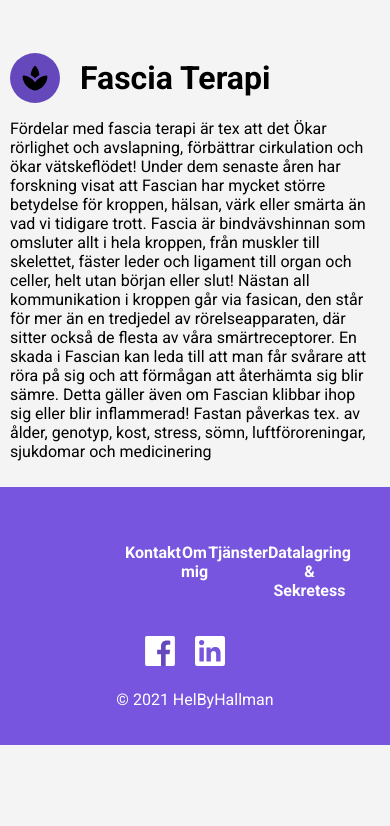
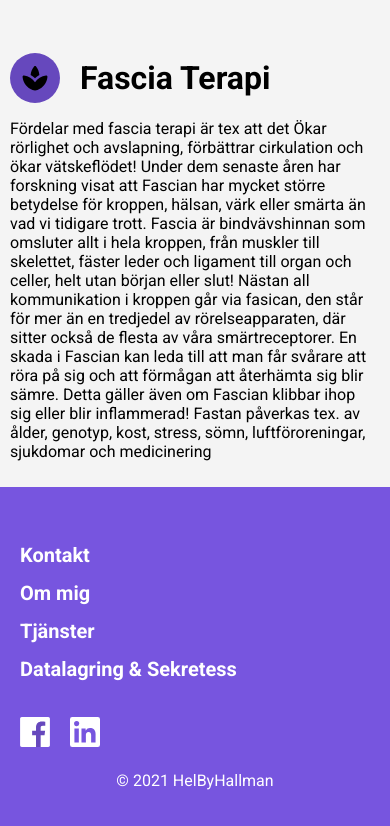
Before and after one commit to pannoury/HelByHallman, a plain HTML site: page public_html/index.html in a window 390 px wide. Shown: the part 1365-2191 px from the top of the page. Before the commit the page ends 2110 px from the top, so only its background shows below. Drawn offline with nearby package versions, Linux system fonts and the light colour scheme.

Commit message:
mobile dev

```diff
--- a/public_html/Style/Components/_footer.scss
+++ b/public_html/Style/Components/_footer.scss
@@ -59,9 +59,8 @@ footer{
         .footer-row{
             display: flex;
             flex-direction: column;
-            align-items: center;
+            justify-content: flex-start;
             margin: 20px auto 20px auto;
-            width: 80%;
             a{
                 text-decoration: none;
                 color: white;
@@ -70,14 +69,16 @@ footer{
                 }
             }
             ul{
-                width: 50%;
                 display: flex;
-                flex-direction: row;
-                justify-content: space-between;
-                align-content: center;
+                flex-direction: column;
                 color: red;
+                text-align: left;
                 li{
                     font-weight: bold;
+                    font-size: 20px;
+                    &:not(:nth-last-child(1)){
+                        margin-bottom: 14px;
+                    }
                 }
             }
             svg{
@@ -87,7 +88,6 @@ footer{
             }
             &:nth-child(2){
                 flex-direction: row;
-                justify-content: center;
                 svg{
                     &:nth-child(1){
                         margin-right: 20px;
```
Also changed, not shown: public_html/Style/style.css, 1 other file.
